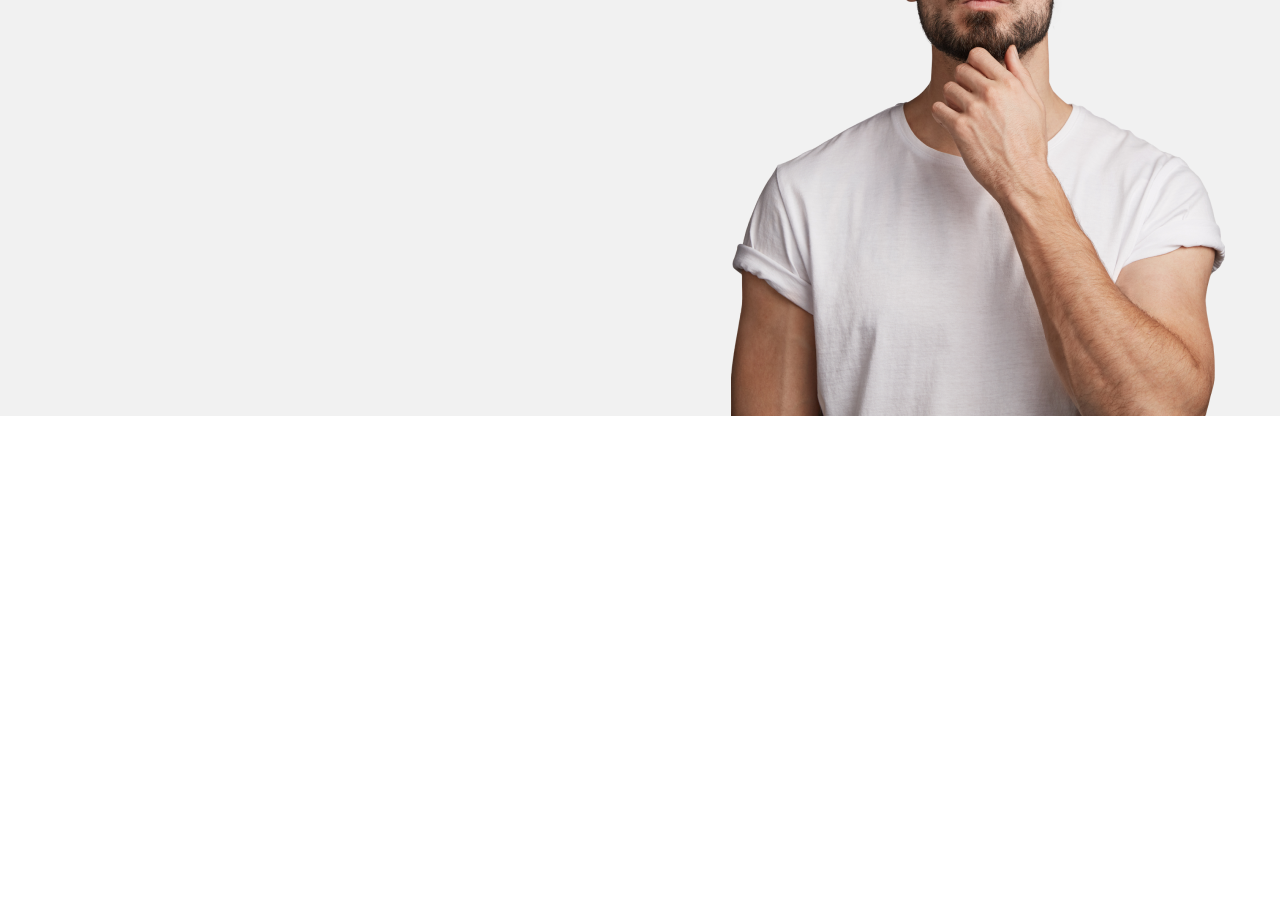
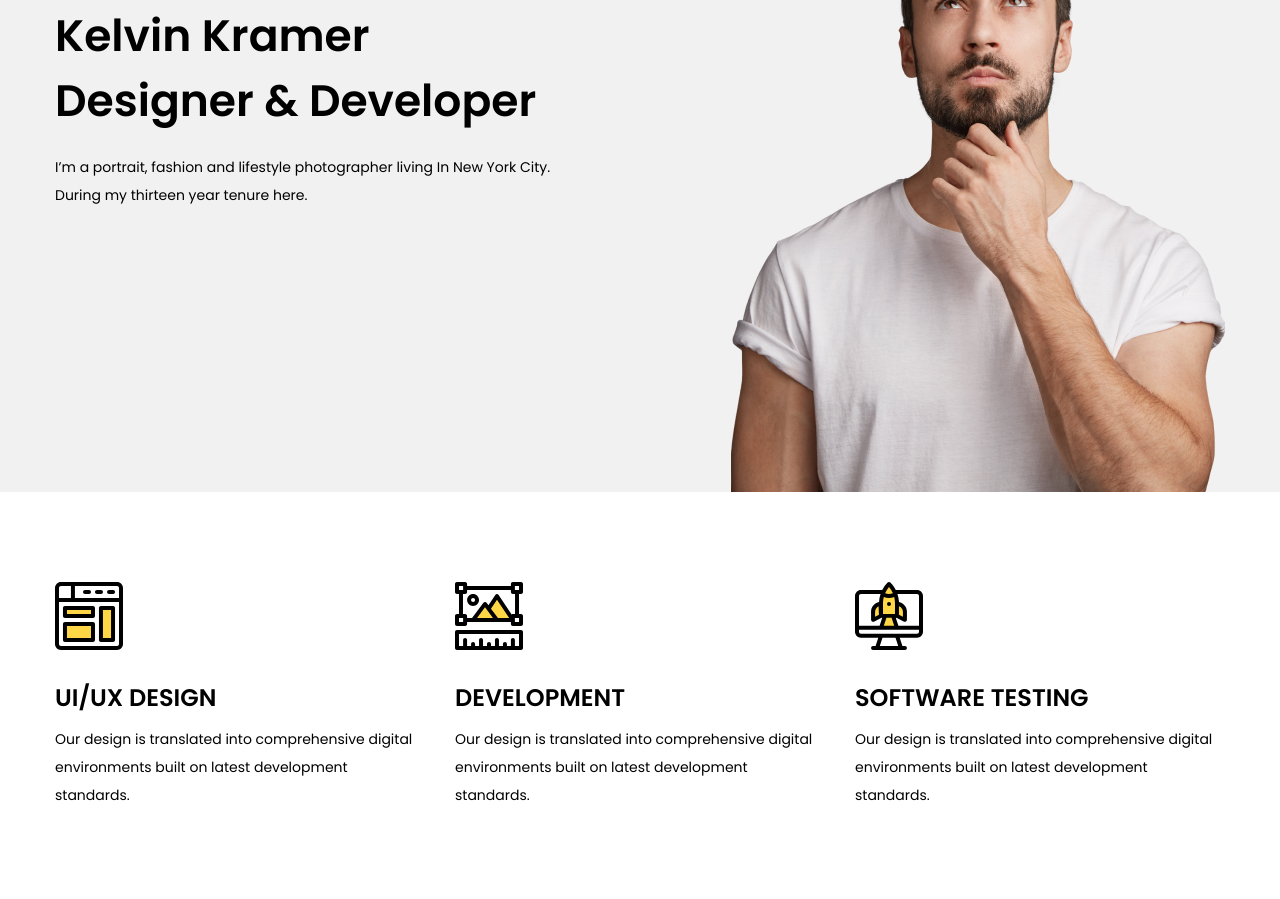
Before and after one commit to PurpKillah/Kelvin, a plain HTML site: page index.html in a window 1280 px wide. Shown: the part 278-1177 px from the top of the page. Before the commit the page ends 800 px from the top, so only its background shows below. Drawn offline with Linux system fonts and the light colour scheme.

Commit message:
header and services done

```diff
--- a/css/main.css
+++ b/css/main.css
@@ -5,6 +5,7 @@
 body {
     font-family: 'Poppins', sans-serif;
     color: black;
+    font-size: 14px;
 }
 
 .container {
@@ -26,6 +27,7 @@ body {
     display: flex;
     justify-content: space-between;
     align-items: flex-end;
+    margin-bottom: 76px;
 }
 
 .logo {
@@ -54,7 +56,6 @@ body {
 .navList {
     display: flex;
     column-gap: 50px;
-    font-size: 14px;
     font-weight: 500;
     color: #000;
 }
@@ -70,3 +71,44 @@ body {
     justify-content: space-between;
     column-gap: 30px;
 }
+
+.headerContent {
+    max-width: 500px;
+    margin-top: 124px;
+}
+
+.headerContent h1 {
+    font-weight: 600;
+    font-size: 44px;
+
+}
+
+.headerContent p {
+    font-weight: 400;
+    line-height: 200%;
+    margin-top: 20px;
+}
+
+/* Services */
+
+.servicesRow {
+    display: flex;
+    justify-content: space-between;
+    padding: 90px 0;
+}
+
+.serviceCard {
+    max-width: 370px;
+}
+
+.serviceCardHeading {
+    margin-top: 30px;
+    margin-bottom: 10px;
+    font-size: 24px;
+    font-weight: 600;
+    text-transform: uppercase;
+}
+
+.serviceCard p {
+    line-height: 200%;
+}
--- a/index.html
+++ b/index.html
@@ -28,7 +28,10 @@
 
             <div class="headerRow">
                 <div class="headerContent">
-                    <h1>Content</h1>
+                    <h1>Kelvin Kramer Designer & Developer</h1>
+                    <p>I’m a portrait, fashion and lifestyle photographer living In New York City. During my thirteen
+                        year tenure here.
+                    </p>
                 </div>
                 <div class="headerImg">
                     <img src="img/header/hero.png" alt="">
@@ -37,6 +40,34 @@
         </div>
     </header>
 
+    <section class="services">
+        <div class="container">
+            <div class="servicesRow">
+                <div class="serviceCard">
+                    <img src="img/services/1.svg" alt="Design" class="serviceCardImg">
+                    <h2 class="serviceCardHeading">UI/UX Design</h2>
+                    <p>Our design is translated into comprehensive digital environments built on latest development
+                        standards.
+                    </p>
+                </div>
+                <div class="serviceCard">
+                    <img src="img/services/2.svg" alt="Development" class="serviceCardImg">
+                    <h2 class="serviceCardHeading">Development</h2>
+                    <p>Our design is translated into comprehensive digital environments built on latest development
+                        standards.
+                    </p>
+                </div>
+                <div class="serviceCard">
+                    <img src="img/services/3.svg" alt="software testing" class="serviceCardImg">
+                    <h2 class="serviceCardHeading">Software testing</h2>
+                    <p>Our design is translated into comprehensive digital environments built on latest development
+                        standards.
+                    </p>
+                </div>
+            </div>
+        </div>
+    </section>
+
 
     <script src="js/main.js"></script>
 </body>
```
